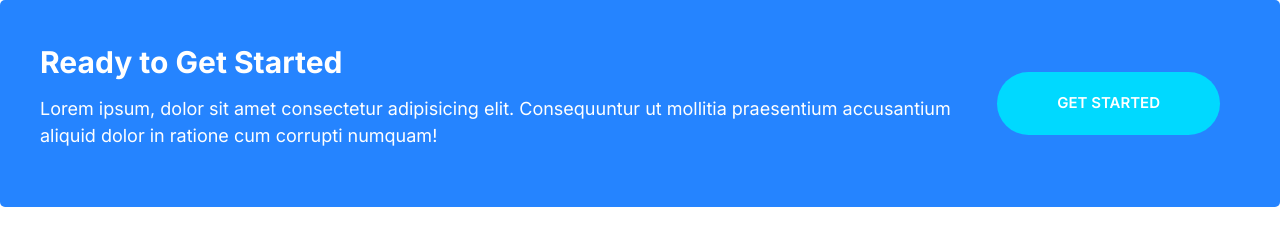
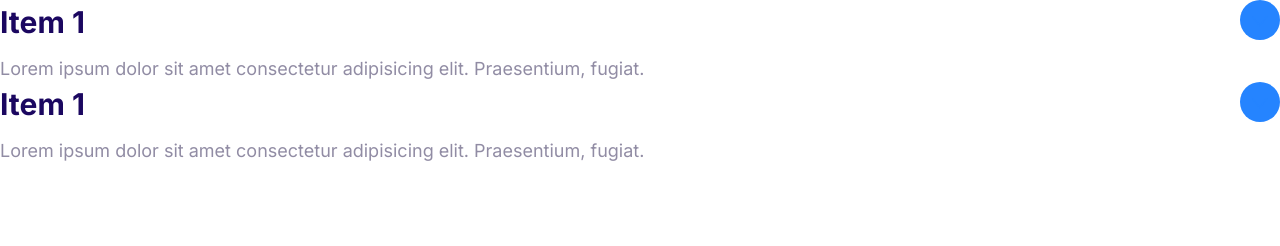
Before and after one commit to Aden-Ahadi/Hello, a plain HTML site: page index.html in a window 1280 px wide. Drawn offline with Linux system fonts and the light colour scheme.

Commit message:
Built collapsibles and added some Js code

```diff
--- a/css/styles.css
+++ b/css/styles.css
@@ -534,3 +534,36 @@ a {
     margin: 0 2rem;
   }
 }
+
+/*Collapsibles*/
+
+.collapsible__header {
+  display: flex;
+  justify-content: space-between;
+}
+
+.collapsible__heading {
+  margin-top: 0;
+  font-size: 3rem;
+}
+
+.collapsible--chevron {
+  transform: (-90deg);
+  transition: transform 0.3s;
+}
+
+.collapsible__content {
+  max-height: 0;
+  overflow: hidden;
+  opacity: 0;
+  transition: all 0.3s;
+}
+
+.collapsible--expanded .collapsible__chevron {
+  transform: rotate(0);
+}
+
+.collapsible--expanded .collapsible__content {
+  max-height: 100vh;
+  opacity: 1;
+}
--- a/index.html
+++ b/index.html
@@ -14,18 +14,32 @@
     <link rel="stylesheet" href="css/styles.css" />
   </head>
   <body>
-    <div class="callout callout--primary">
-      <div class="grid grid--1x2">
-        <div class="callout__content">
-          <h2 class="callout__heading">Ready to Get Started</h2>
-          <p>
-            Lorem ipsum, dolor sit amet consectetur adipisicing elit.
-            Consequuntur ut mollitia praesentium accusantium aliquid dolor in
-            ratione cum corrupti numquam!
-          </p>
-        </div>
-        <a href="#" class="btn btn--secondary btn--stretched">Get Started</a>
+    <div class="collapsible collapsible--expanded">
+      <header class="collapsible__header">
+        <h2 class="collapsible__heading">Item 1</h2>
+
+        <svg class="icon icon--primary collapsible--chevron">
+          <use xlink:href="images/sprite.svg#chevron"></use>
+        </svg>
+      </header>
+      <div class="collapsible__content">
+        Lorem ipsum dolor sit amet consectetur adipisicing elit. Praesentium,
+        fugiat.
       </div>
     </div>
+    <div class="collapsible collapsible--expanded">
+      <header class="collapsible__header">
+        <h2 class="collapsible__heading">Item 1</h2>
+
+        <svg class="icon icon--primary collapsible--chevron">
+          <use xlink:href="images/sprite.svg#chevron"></use>
+        </svg>
+      </header>
+      <div class="collapsible__content">
+        Lorem ipsum dolor sit amet consectetur adipisicing elit. Praesentium,
+        fugiat.
+      </div>
+    </div>
+    <script src="js/main.js"></script>
   </body>
 </html>
--- /dev/null
+++ b/js/main.js
@@ -0,0 +1,6 @@
+const collapsibles = document.querySelectorAll(".collapsible");
+collapsibles.forEach((item) =>
+  item.addEventListener("click", function () {
+    this.classList.toggle("collapsible--expanded");
+  })
+);
```
